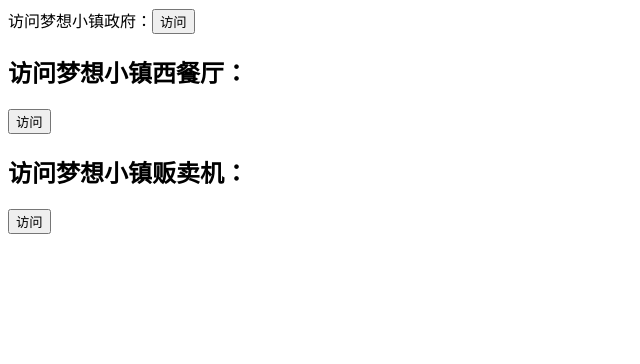
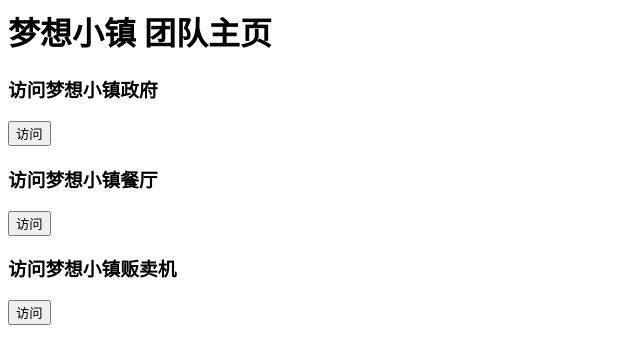
Before and after one commit to pascalfans/pascalfans.github.io, a plain HTML site: page index.html in a window 1280 px wide. Shown: the whole page, without its empty margins (0-640 px from the left). Drawn offline with Linux system fonts and the light colour scheme.

Commit message:
Update index.html

```diff
--- a/index.html
+++ b/index.html
@@ -1,9 +1,32 @@
 <html>
-<title>梦想小镇官网</title>
-访问梦想小镇政府：<a href="/gov.html" style="\&quot;text-decoration:none&quot;"><input type="button" id="bt" onclick="window.location.href('连接')" value="访问"></a>
 
-<h2>访问梦想小镇西餐厅：<h2><a href="/res.html" style="\&quot;text-decoration:none&quot;"><input type="button" id="bt" onclick="window.location.href('连接')" value="访问"></a>
 
-<h2>访问梦想小镇贩卖机：<h2><a href="/ven.html" style="\&quot;text-decoration:none&quot;"><input type="button" id="bt" onclick="window.location.href('连接')" value="访问"></a>
+  <head>
+
+
+    <title>
+
+       梦想小镇 团队主页
+
+    </title>
+
+
+  </head>
+
+
+  <body>
+
+
+    <h1>梦想小镇 团队主页</h1>
+
+
+    <h3>访问梦想小镇政府<h3><a href="/gov.html" style=\"text-decoration:none"><input type="button" id="bt" onclick="window.location.href('连接')" value="访问"></a>
+
+    <h3>访问梦想小镇餐厅<h3><a href="/res.html" style=\"text-decoration:none"><input type="button" id="bt" onclick="window.location.href('连接')" value="访问"></a>
+
+    <h3>访问梦想小镇贩卖机<h3><a href="/van.html" style=\"text-decoration:none"><input type="button" id="bt" onclick="window.location.href('连接')" value="访问"></a>
+
+  </body>
+
 
 </html>
```
